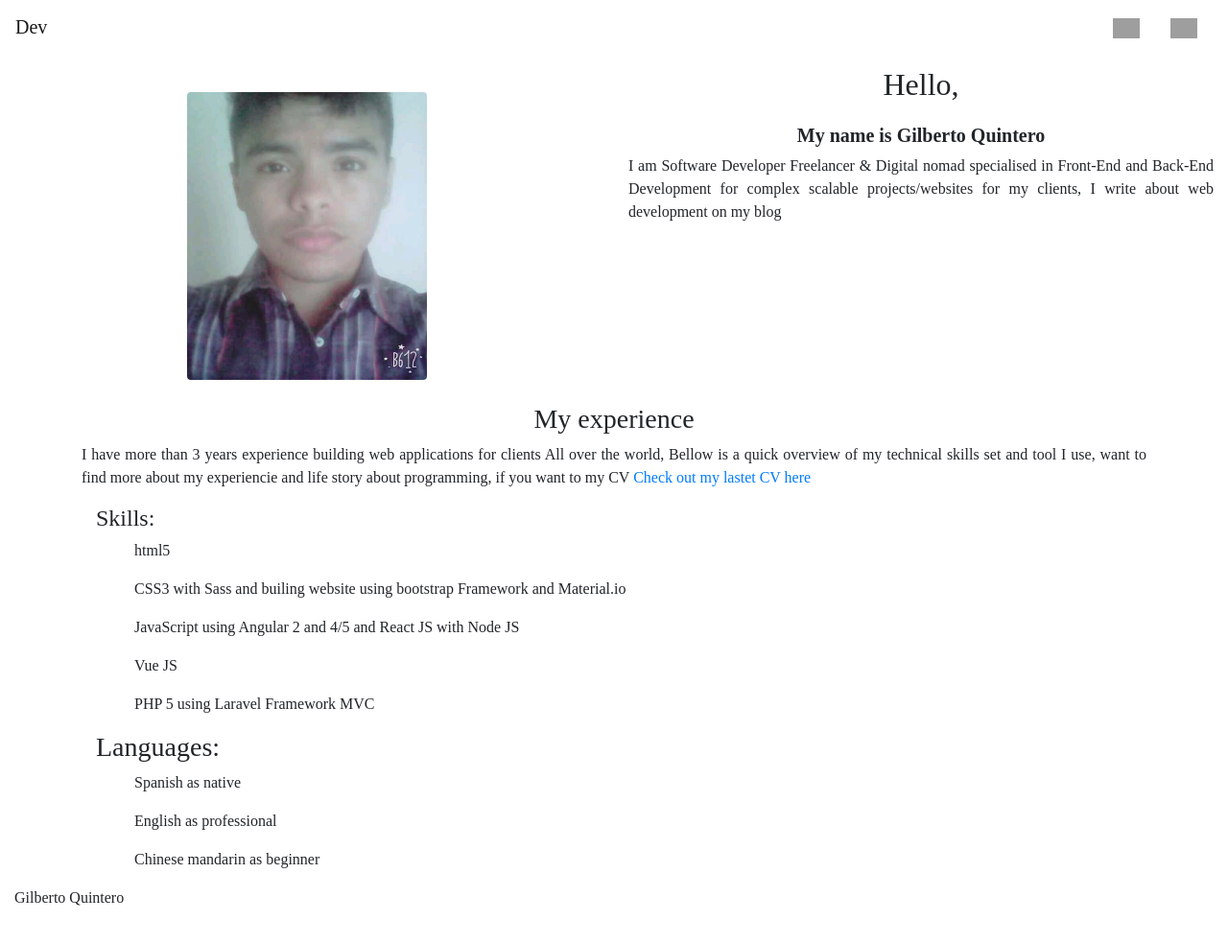
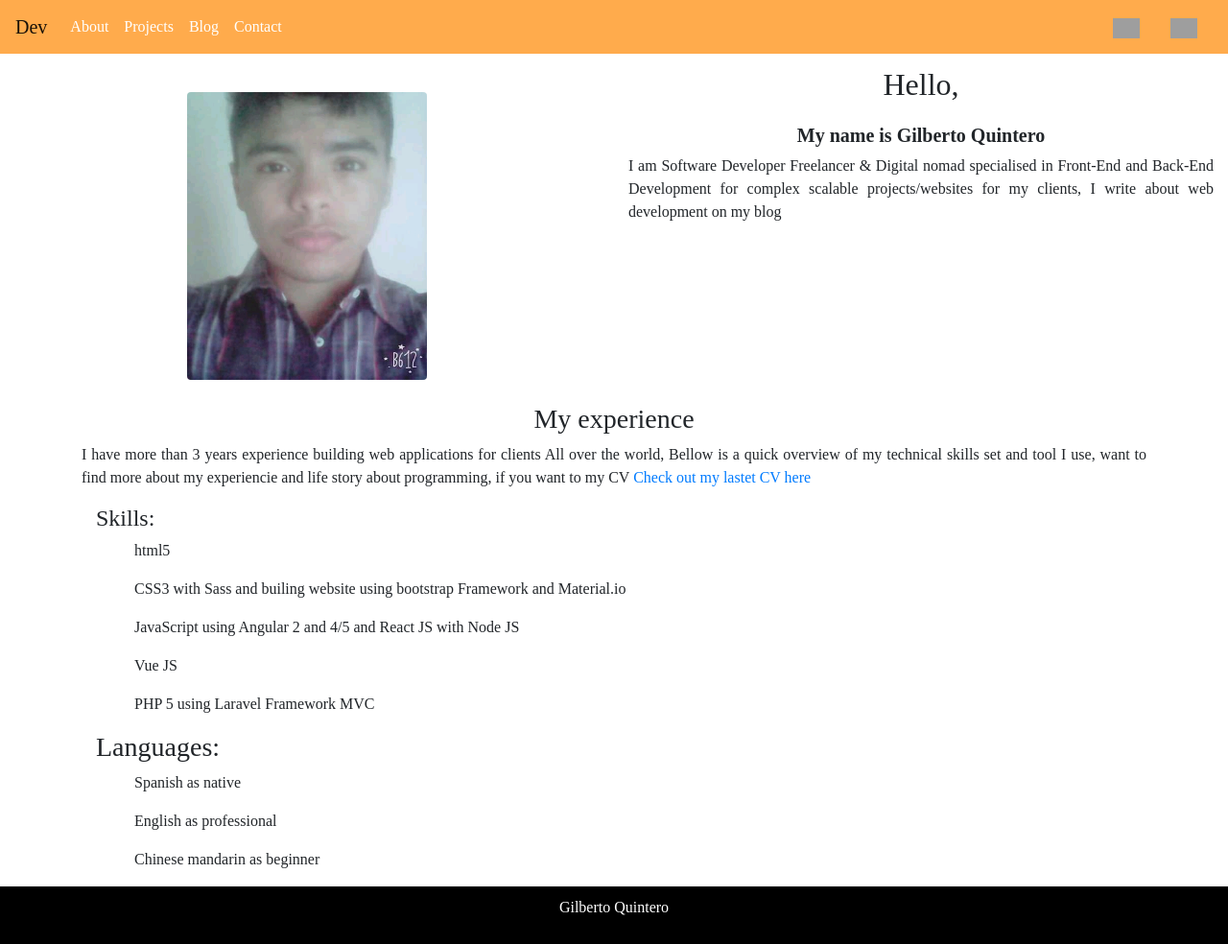
Before and after one commit to GilbertoQA/MyWork, a plain HTML site: page index.html in a window 1280 px wide. Shown: the whole page at 96% size. Drawn offline with nearby package versions, Linux system fonts and the light colour scheme; grey boxes are pictures that could not be loaded; a web font is replaced by a local one.

Commit message:
Update style.css

```diff
--- a/css/style.css
+++ b/css/style.css
@@ -3,5 +3,18 @@
  body{
 
  	font-family:'Ibarra Real Nova', serif;
+ 	overflow-x:hidden;
+ }
 
+
+ .myfooter{
+ 	background-color:black;
+ 	padding:10px;
+ 	color:white;
+ 	text-align:center;
  }
+
+ .menu{
+ 	background-color: #ffab4c ;
+ }
+© 2020 GitHub, Inc.
```
